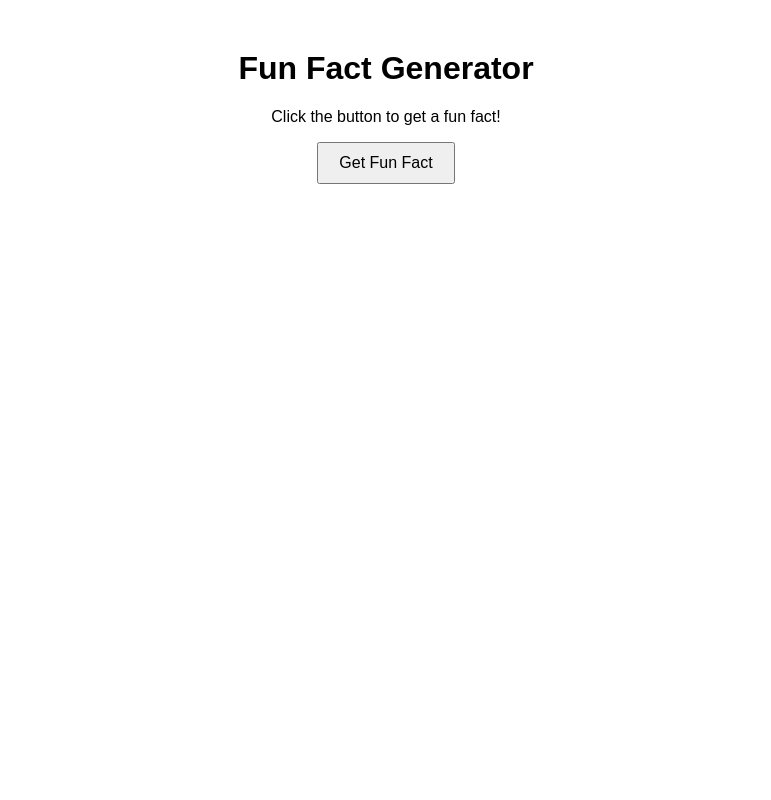
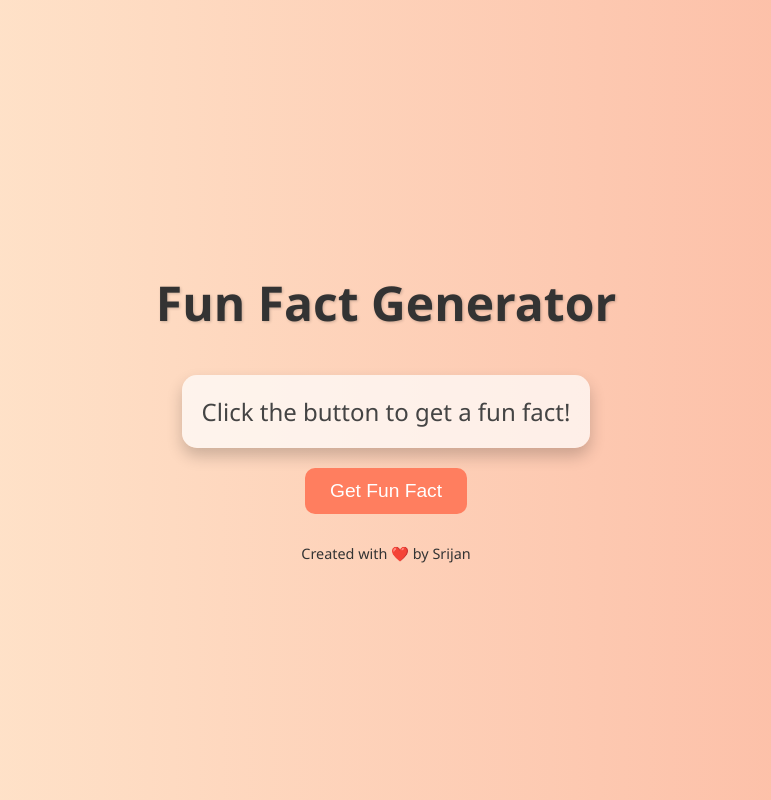
Before and after one commit to Srijan-XI/P5-Project-2025, a Flask app: page / in a window 1280 px wide. Shown: the whole page, without its empty margins (254-1025 px from the left). Run offline with Flask 3, Linux system fonts and the light colour scheme.

Commit message:
Update index.html

```diff
--- a/Fun Fact Generator Web App/templates/index.html
+++ b/Fun Fact Generator Web App/templates/index.html
@@ -6,14 +6,56 @@
     <title>Fun Fact Generator</title>
     <style>
         body {
-            font-family: Arial, sans-serif;
+            background: linear-gradient(to right, #ffecd2, #fcb69f);
+            font-family: 'Segoe UI', Tahoma, Geneva, Verdana, sans-serif;
+            display: flex;
+            flex-direction: column;
+            align-items: center;
+            justify-content: center;
+            height: 100vh;
+            margin: 0;
             text-align: center;
-            margin: 50px;
         }
+
+        h1 {
+            margin-bottom: 20px;
+            font-size: 3rem;
+            color: #333;
+            text-shadow: 1px 1px 3px rgba(0,0,0,0.2);
+        }
+
+        #fact {
+            font-size: 1.5rem;
+            margin: 20px 0;
+            color: #444;
+            max-width: 600px;
+            padding: 20px;
+            background: rgba(255, 255, 255, 0.7);
+            border-radius: 15px;
+            box-shadow: 0 8px 16px rgba(0,0,0,0.2);
+            transition: all 0.3s ease;
+        }
+
         button {
-            padding: 10px 20px;
-            font-size: 16px;
+            background-color: #ff7e5f;
+            color: white;
+            padding: 12px 25px;
+            font-size: 1.2rem;
+            border: none;
+            border-radius: 10px;
             cursor: pointer;
+            transition: background-color 0.3s ease, transform 0.2s ease;
+        }
+
+        button:hover {
+            background-color: #eb5e28;
+            transform: scale(1.05);
+        }
+
+        footer {
+            margin-top: 30px;
+            font-size: 0.9rem;
+            color: #333;
         }
     </style>
 </head>
@@ -21,6 +63,10 @@
     <h1>Fun Fact Generator</h1>
     <p id="fact">Click the button to get a fun fact!</p>
     <button onclick="getFact()">Get Fun Fact</button>
+
+    <footer>
+        Created with ❤️ by Srijan
+    </footer>
 
     <script>
         function getFact() {
```
